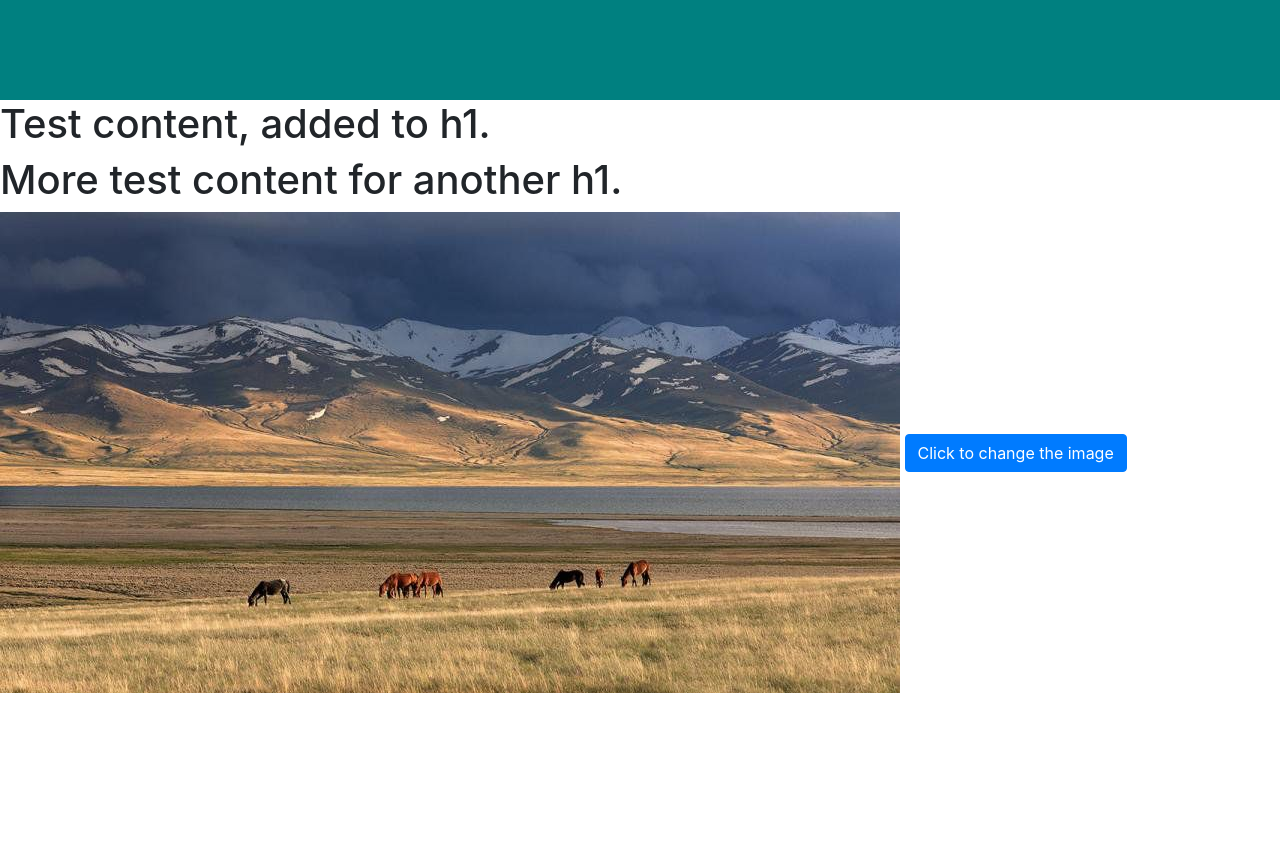
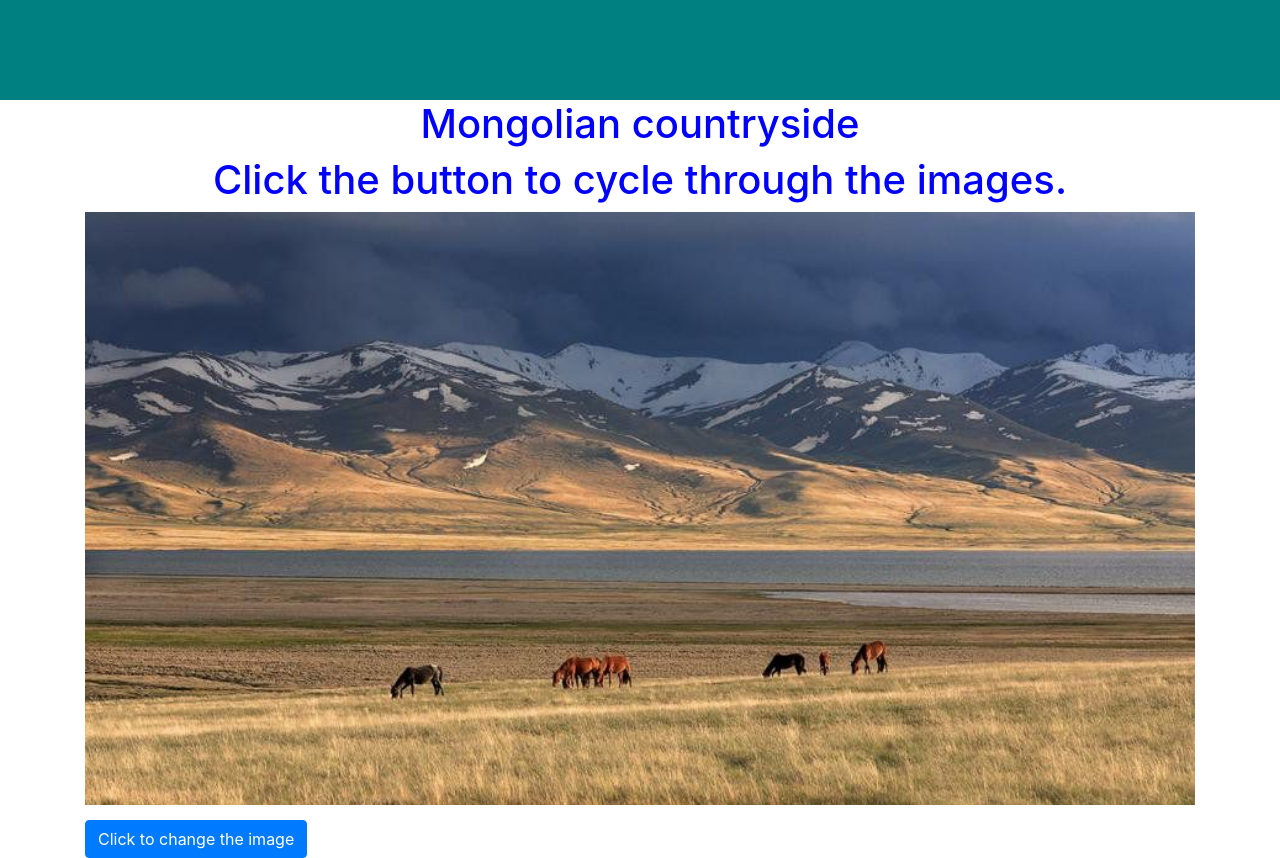
Before and after one commit to iodbayar86/week8class.exercise, a plain HTML site: page index.html in a window 1280 px wide. Before the commit the page ends 800 px from the top, so only its background shows below. Drawn offline with nearby package versions, Linux system fonts and the light colour scheme.

Commit message:
new commit

```diff
--- a/css/main.css
+++ b/css/main.css
@@ -9,3 +9,17 @@
 .class2{
 	background-color: blue;
 }
+
+
+img{
+	width: 100%;
+}
+
+#id1, #id2{
+	text-align: center;
+	color: blue;
+}
+
+button{
+	margin-top: 15px;
+}
--- a/index.html
+++ b/index.html
@@ -32,23 +32,17 @@ In JS: Create a function that changes the image source and alt attributes when y
 <!-- Create a div in HTML with 2 classes. -->
   <div class="class1 class2"></div>
 
-
+  <div class="container">
     <!-- Create a div and give it an id -->
     <div id="id1"></div>
-
 
     <!-- Create another div and give it an id  -->
     <div id="id2"></div>
 
-
-
     <!-- Create an image and a button tag -->
     <img src="img/mongolia2.jpg" alt="Mongolian landscape, horses with snow covered mountains in the background " id="image1">
-
-
     <button type="button" class=" btn btn-primary" onclick="changeImageSrc()">Click to change the image</button>
-
-
+  </div>
 
 
 
--- a/js/main.js
+++ b/js/main.js
@@ -4,13 +4,13 @@
 document.getElementsByClassName("class1")[0].style.backgroundColor = "teal";
 
 var newH1 = document.createElement("h1");
-newH1.innerText = "Test content, added to h1.";
+newH1.innerText = "Mongolian countryside";
 
 
 document.getElementById("id1").appendChild(newH1);
 
 var anotherNewH1 = document.createElement("h1");
-var newTextNode = document.createTextNode("More test content for another h1.");
+var newTextNode = document.createTextNode("Click the button to cycle through the images.");
 
 anotherNewH1.appendChild(newTextNode);
 document.getElementById("id2").appendChild(anotherNewH1);
```
Lines whose indentation alone changed are shown as unchanged.
